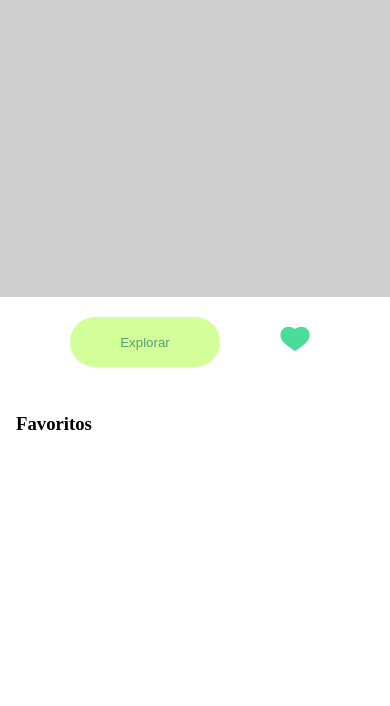
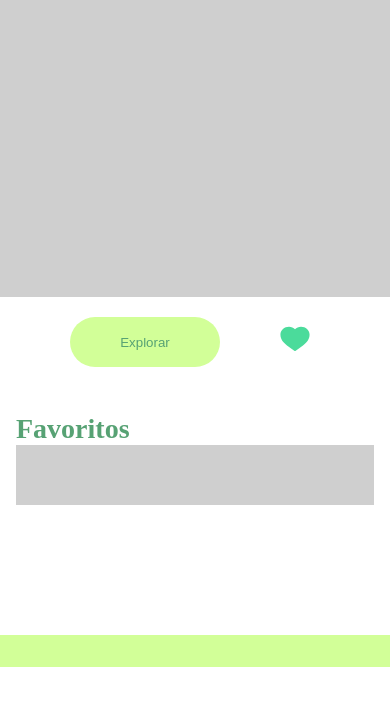
Before and after one commit to CindyLeiva/curious_facts, a plain HTML site: page index.html in a window 390 px wide. Shown: the part 112-818 px from the top of the page. Drawn offline with Linux system fonts and the light colour scheme.

Commit message:
Modificaciones en css / unión de codigo

```diff
--- a/styles.css
+++ b/styles.css
@@ -19,7 +19,7 @@ body {
 
 header {
     height: 4.5rem;
-    background-color: rgba(210, 255, 152, 1);
+    background-color:var(--green);
     display: flex;
     margin: 0px;
     padding: 0px;
@@ -31,12 +31,6 @@ header {
     align-items: center;
     justify-content: center;
     flex-direction: column;
-}
-
-
-.favourite{
-    overflow-y: scroll;
-    padding: 16px;
 }
 
 h1 {
@@ -82,3 +76,38 @@ h1 {
     background: white;
     text-decoration: none;
 }
+
+.favourite{
+    overflow-y: scroll;
+    padding: 16px;
+}
+
+h3{
+    font-size: 28px;
+    color: var(--darkgreen);
+}
+
+.facts-favourites{
+    background-color: var(--grey);
+    height: 60px;
+    gap: 16px;
+}
+
+footer{
+    height: 2rem;
+    background-color: var(--green);
+    margin: 0px;
+}
+
+@media (max-width: 576px) {
+    main {
+     height: 80vh;
+    }
+
+    .title-button {
+        display: flex;
+        flex-direction: column;
+        justify-content: center;
+    }
+
+}
```
